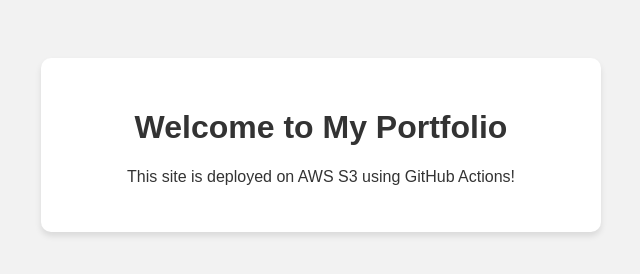
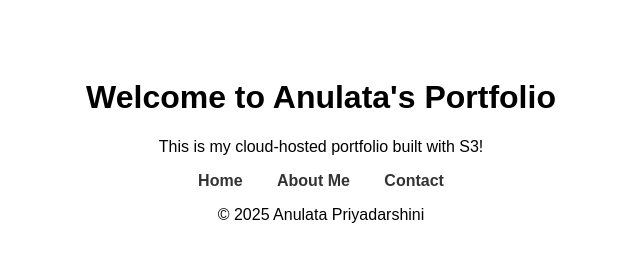
Before and after one commit to AnulataPriyadarshini/Portfolio-Deployment, a plain HTML site: page index.html in a window 1280 px wide. Shown: the whole page, without its empty margins (319-959 px from the left). Drawn offline with Linux system fonts and the light colour scheme.

Commit message:
Update index.html
Customized Index

```diff
--- a/index.html
+++ b/index.html
@@ -3,13 +3,24 @@
 <head>
   <meta charset="UTF-8" />
   <meta name="viewport" content="width=device-width, initial-scale=1.0" />
-  <title>My Portfolio</title>
-  <link rel="stylesheet" href="style.css" />
+  <title>Anulata's Portfolio</title>
+  <style>
+    body { font-family: Arial, sans-serif; text-align: center; padding: 50px; }
+    nav a { margin: 0 15px; text-decoration: none; color: #333; font-weight: bold; }
+  </style>
 </head>
 <body>
-  <div class="container">
-    <h1>Welcome to My Portfolio</h1>
-    <p>This site is deployed on AWS S3 using GitHub Actions!</p>
-  </div>
+  <h1>Welcome to Anulata's Portfolio</h1>
+  <p>This is my cloud-hosted portfolio built with S3!</p>
+
+  <nav>
+    <a href="index.html">Home</a>
+    <a href="about.html">About Me</a>
+    <a href="contact.html">Contact</a>
+  </nav>
+
+  <footer>
+    <p>© 2025 Anulata Priyadarshini</p>
+  </footer>
 </body>
 </html>
```
